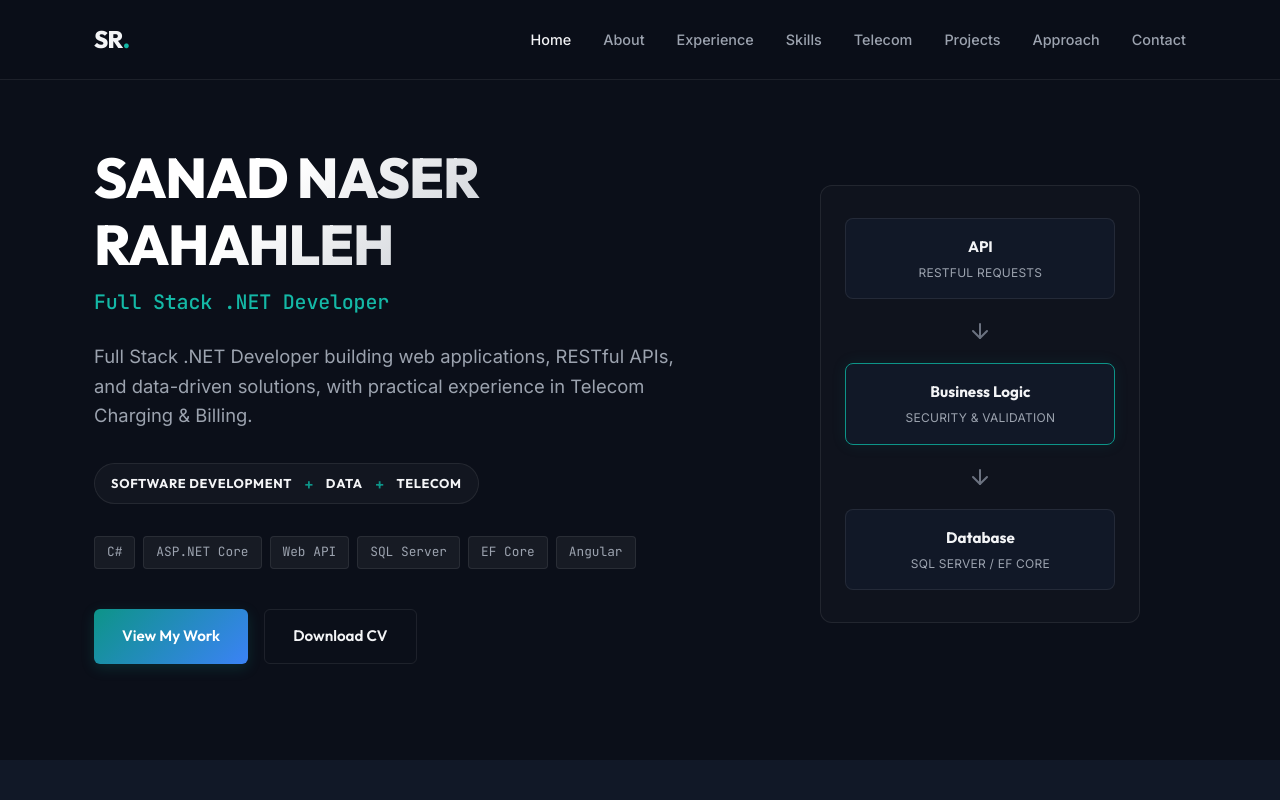
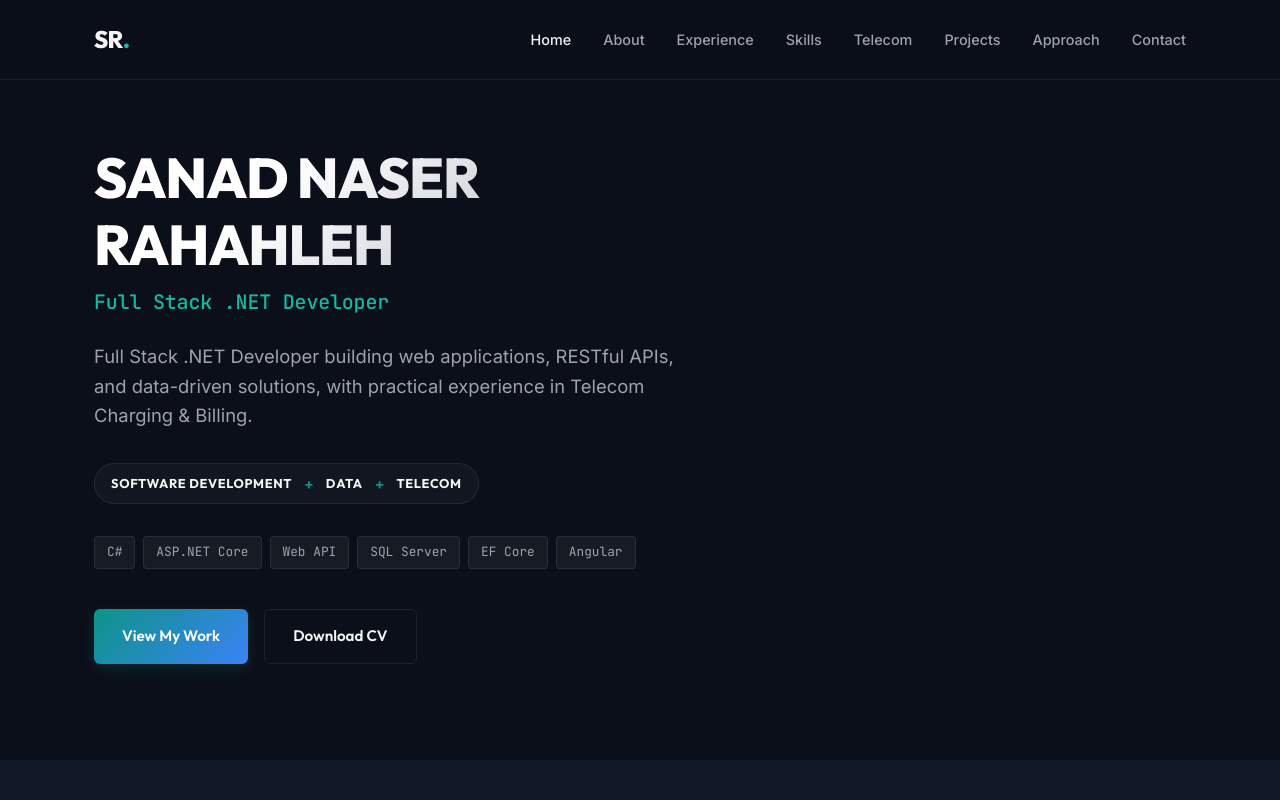
Before and after one commit to SanadRahahleh/Portfolio, a plain HTML site: page index.html in a window 1280 px wide. Shown: the top 800 px of the page. Drawn offline with Linux system fonts and the light colour scheme.

Commit message:
Remove hero supporting visual section
Removed hero supporting visual section from index.html.

```diff
--- a/index.html
+++ b/index.html
@@ -84,29 +84,6 @@
                     </div>
                 </div>
 
-                <!-- Hero Supporting Visual (Subtle Workflow) -->
-                <div class="hero-visual" aria-hidden="true">
-                    <div class="workflow-visual">
-                        <div class="workflow-node">
-                            <div class="node-title">API</div>
-                            <div class="node-subtitle">RESTful Requests</div>
-                        </div>
-                        <div class="workflow-arrow">
-                            <svg width="24" height="24" viewBox="0 0 24 24" fill="none" stroke="currentColor" stroke-width="2" stroke-linecap="round" stroke-linejoin="round"><line x1="5" y1="12" x2="19" y2="12"></line><polyline points="12 5 19 12 12 19"></polyline></svg>
-                        </div>
-                        <div class="workflow-node highlight">
-                            <div class="node-title">Business Logic</div>
-                            <div class="node-subtitle">Security & validation</div>
-                        </div>
-                        <div class="workflow-arrow">
-                            <svg width="24" height="24" viewBox="0 0 24 24" fill="none" stroke="currentColor" stroke-width="2" stroke-linecap="round" stroke-linejoin="round"><line x1="5" y1="12" x2="19" y2="12"></line><polyline points="12 5 19 12 12 19"></polyline></svg>
-                        </div>
-                        <div class="workflow-node">
-                            <div class="node-title">Database</div>
-                            <div class="node-subtitle">SQL Server / EF Core</div>
-                        </div>
-                    </div>
-                </div>
             </div>
         </section>
 
```
